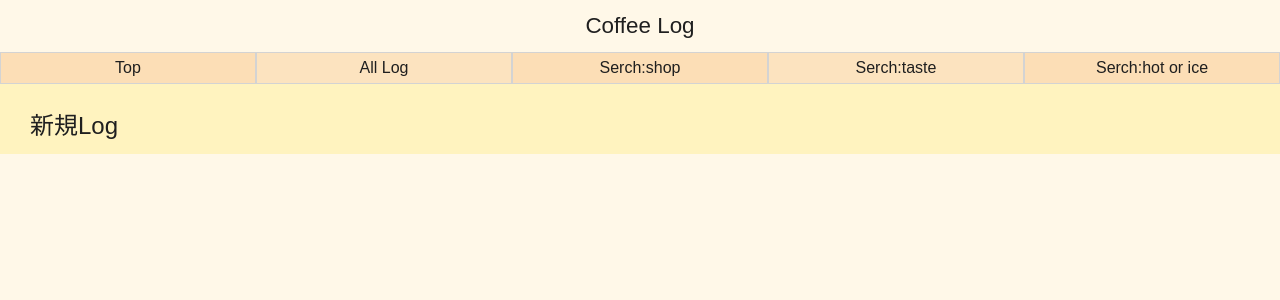
After one commit to Tkutose/coffeelog, a Django app: page /new/ in a window 1280 px wide. The commit adds this page. Shown: the top 300 px of the page. Run offline with Django 3.2, Linux system fonts and the light colour scheme.

Commit message:
formsの追加と新規作成画面の追加

```diff
--- /dev/null
+++ b/coffeelog/forms.py
@@ -0,0 +1,9 @@
+from django import forms
+from .models import Log
+
+class LogForm(forms.ModelForm):
+
+    class Meta:
+        model = Log
+        fields =('store', 'product', 'price', 'hot' ,
+                'bitter', 'acidity', 'smell' ,'after','likely','note')
--- a/coffeelog/static/coffeelog/css/parts/_main-block.scss
+++ b/coffeelog/static/coffeelog/css/parts/_main-block.scss
@@ -3,9 +3,13 @@
 }
 
 .main__content {
-    width: 65%;
+    width: 100%;
 }
 
 .main__sub {
     width: 35%;
+
+    &--none{
+        display: none;
+    }
 }
--- a/coffeelog/static/coffeelog/css/parts/_top-block.scss
+++ b/coffeelog/static/coffeelog/css/parts/_top-block.scss
@@ -17,6 +17,10 @@
     &--list {
         background-color: #d0ffb5;
     }
+
+    &--new {
+        background-color: #fff3bf;
+    }
 }
 
 .top__text{
--- a/coffeelog/static/coffeelog/css/style.css
+++ b/coffeelog/static/coffeelog/css/style.css
@@ -93,11 +93,15 @@
 }
 
 .main__content {
-  width: 65%;
+  width: 100%;
 }
 
 .main__sub {
   width: 35%;
+}
+
+.main__sub--none {
+  display: none;
 }
 
 .navigate {
@@ -189,6 +193,10 @@
   background-color: #d0ffb5;
 }
 
+.top--new {
+  background-color: #fff3bf;
+}
+
 .top__text {
   font-size: 150%;
 }
--- a/coffeelog/templates/coffeelog/base.html
+++ b/coffeelog/templates/coffeelog/base.html
@@ -33,7 +33,6 @@
             {% endblock %}
         </div>
 
-        <div class="main__sub">
                 {% block sub %}
                 {% endblock %}
         </div>
--- a/coffeelog/templates/coffeelog/log_detail.html
+++ b/coffeelog/templates/coffeelog/log_detail.html
@@ -33,6 +33,7 @@
 
 
 {% block sub %}
+<div class="main__sub">
     <div class="other">
         <div class="other__name">{{ log.store }}の<br>他の投稿</div>
         <ul class="other__list">
@@ -43,5 +44,6 @@
         {% endfor %}
             </ul>
     </div>
+</div>
 
 {% endblock %}
--- a/coffeelog/templates/coffeelog/log_list.html
+++ b/coffeelog/templates/coffeelog/log_list.html
@@ -27,7 +27,7 @@
 
 
 {% block sub %}
-
+<div class="main__sub">
     <div class="other">
         <div class="other__name">Logが投稿されている店舗一覧</div>
         <ul class="other__list">
@@ -36,5 +36,6 @@
             {% endfor %}
         </ul>
     </div>
+</div>
 
 {% endblock %}
--- /dev/null
+++ b/coffeelog/templates/coffeelog/log_new.html
@@ -0,0 +1,14 @@
+{% extends 'coffeelog/base.html' %}
+
+{% block title %} New Log {% endblock %}
+
+{% block top %}
+<div class="top top--new">
+    <p class="top__text">新規Log</p>
+</div>
+{% endblock %}
+
+{% block sub %}
+<div class="main__sub--none">
+</div>
+{% endblock %}
--- a/coffeelog/urls.py
+++ b/coffeelog/urls.py
@@ -6,4 +6,5 @@ app_name = 'coffeelog'
 urlpatterns = [
     path('', views.LogList.as_view(), name='list'),
     path('details/<int:pk>', views.LogDetail.as_view(), name='detail'),
+    path('new/', views.LogCreate.as_view(), name='new'),
 ]
--- a/coffeelog/views.py
+++ b/coffeelog/views.py
@@ -1,10 +1,12 @@
 from django.shortcuts import render, get_object_or_404
 from django.views import generic
 from .models import Log, Store
+from .forms import LogForm
 
 # Create your views here.
 
 class LogDetail(generic.DetailView):
+    template_name = 'coffeelog/log_detail.html'
     model = Log
     context_object_name = 'log'
 
@@ -17,6 +19,7 @@ class LogDetail(generic.DetailView):
 
 
 class LogList(generic.ListView):
+    template_name = 'coffeelog/log_list.html'
     model = Log
     context_object_name = 'log_list'
 
@@ -26,3 +29,9 @@ class LogList(generic.ListView):
         context = super().get_context_data(**kwargs)
         context['stores'] = Store.objects.all()
         return context
+
+class LogCreate(generic.CreateView):
+    template_name = 'coffeelog/log_new.html'
+    form_class = LogForm
+    model = Log
+    success_url = '/details/1'
```
Lines whose indentation alone changed are shown as unchanged.
